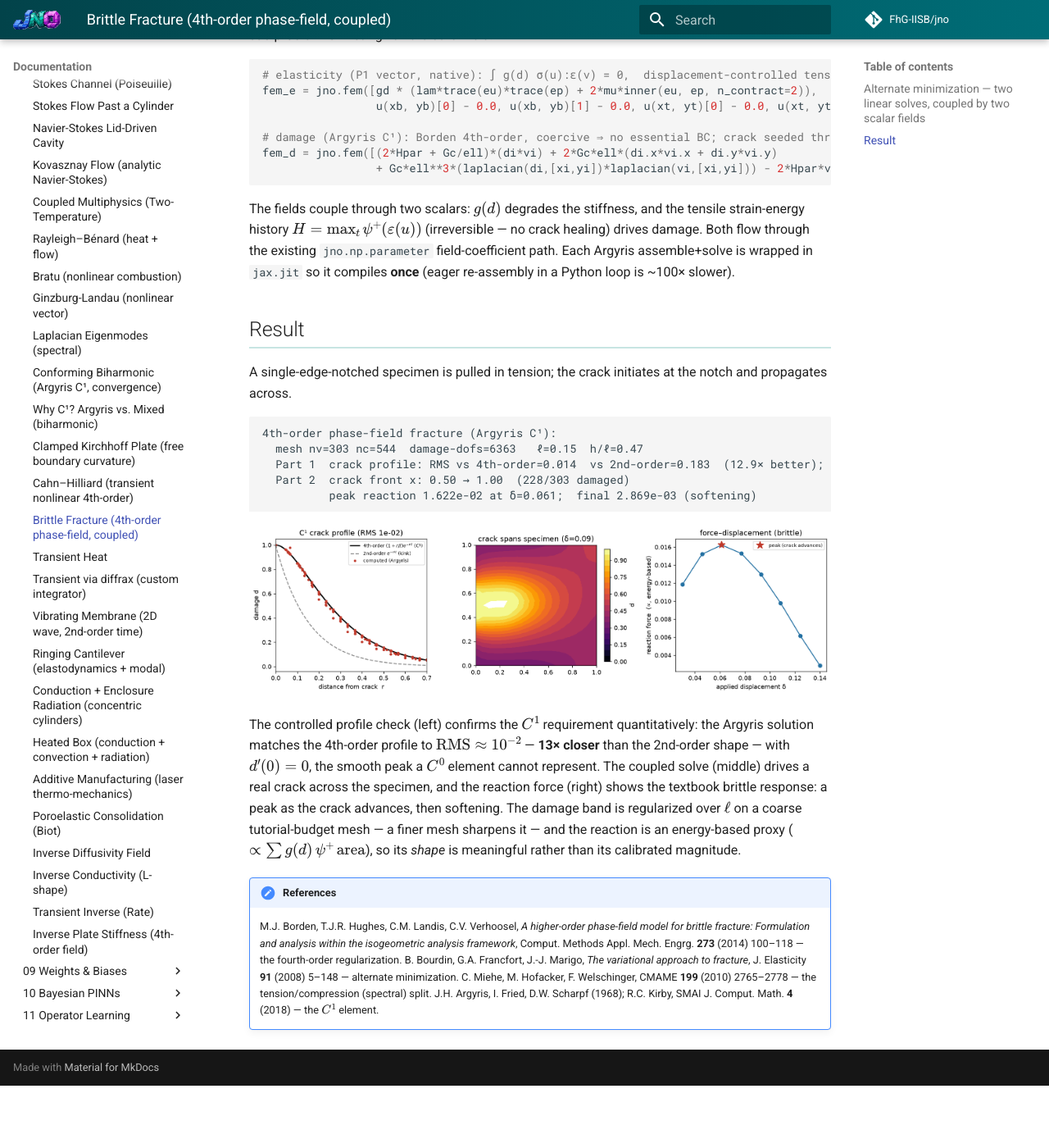
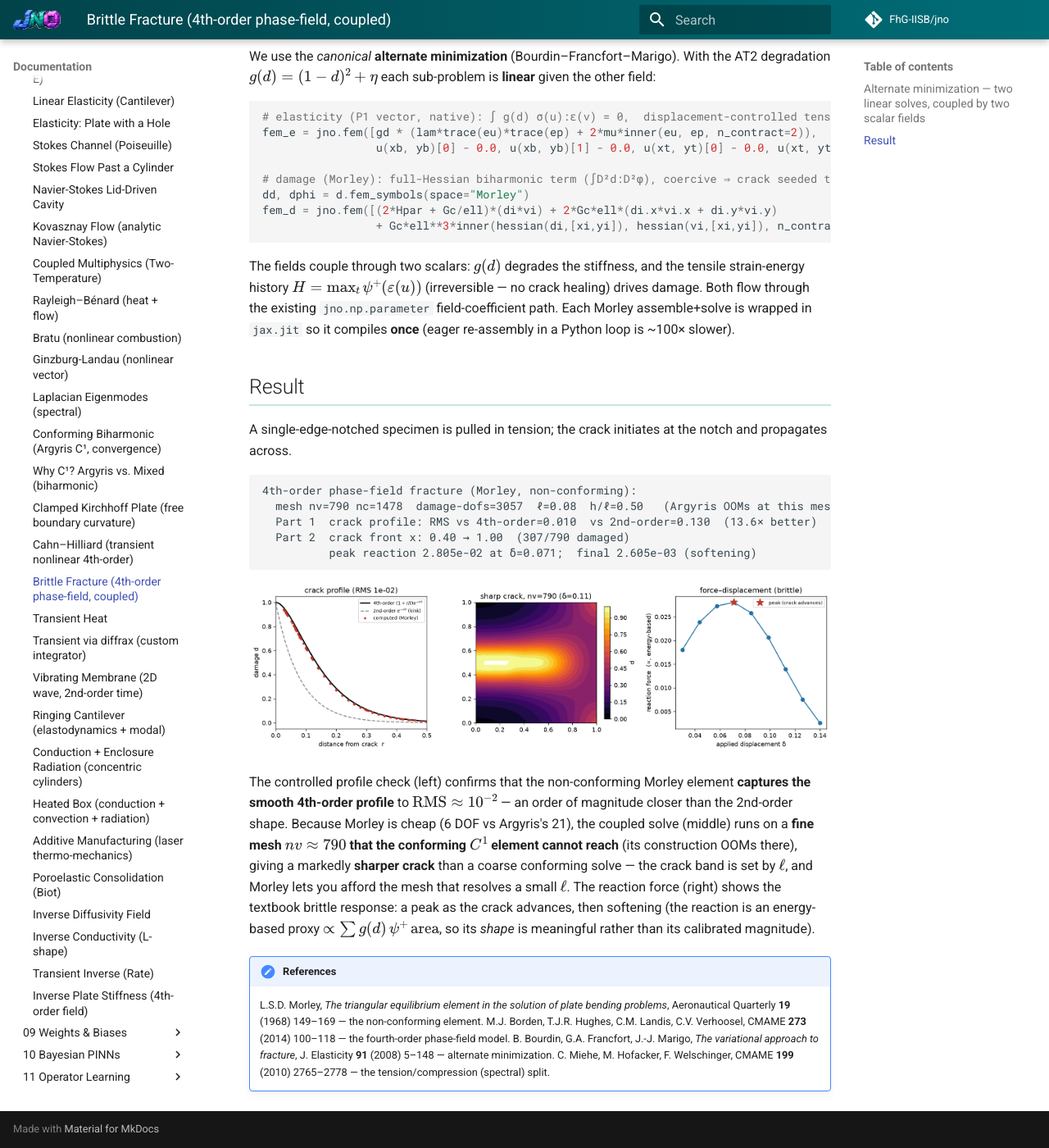
Before and after one commit to FhG-IISB/jNO, an MkDocs documentation site: the page built from docs/tutorials/08-fem-and-varpinns/phase-field-fracture-2d.md, in a window 1280 px wide and 1400 px high, scrolled down 782 px. Shown: the whole window at 82% size. Built offline with MkDocs 1.6.1 and Material for MkDocs 9.7.7, drawn with Linux system fonts in a browser that asks for light colours; comment, search, counter and statistics services are not loaded; before the commit the page ends 2106 px from its top, so only the background shows below that; some of the changed text lies outside the part shown.

Commit message:
docs(fem): switch fracture tutorial to Morley (finer mesh, sharper crack)

````diff
--- a/docs/tutorial_examples/08_fem_and_varpinns/phase_field_fracture_2d.py
+++ b/docs/tutorial_examples/08_fem_and_varpinns/phase_field_fracture_2d.py
@@ -1,33 +1,32 @@
-"""Brittle fracture — 4th-order phase-field on the Argyris C¹ element (coupled multiphysics).
+"""Brittle fracture — 4th-order phase-field on the cheap Morley element (coupled multiphysics).
 
 A cracking solid minimizes elastic energy + fracture (crack-surface) energy. The variational phase-field
-model regularizes the sharp crack by a smooth damage field ``d∈[0,1]`` (0 = intact, 1 = fully broken) over a
-length ``ℓ``. Borden, Hughes, Landis & Verhoosel (CMAME **273** (2014) 100–118) introduced the **fourth-order**
-phase-field model, whose crack-surface density adds a ``(Δd)²`` term for higher regularity. We use the
-normalization
+model regularizes the sharp crack by a smooth damage field ``d∈[0,1]`` (0 = intact, 1 = broken) over a length
+``ℓ``. Borden, Hughes, Landis & Verhoosel (CMAME **273** (2014) 100–118) use a **fourth-order** regularization
+whose crack-surface density carries a second-derivative term, giving the damage a biharmonic operator. A
+4th-order weak form needs a **special biharmonic element** — plain ``C⁰`` Lagrange is non-convergent. Two
+work: the conforming ``C¹`` **Argyris** (21 DOF, accurate) and the **non-conforming Morley** triangle (6 DOF:
+value at the 3 vertices + normal derivative at the 3 edge midpoints). We use **Morley** here: it is ~3.5×
+cheaper, so it clears the Argyris construction memory ceiling and scales to the **fine mesh a sharp crack
+needs**. Because Morley is non-conforming the biharmonic form is the full-Hessian inner product ``∫D²d:D²φ``
+(the Laplacian form ``∫Δd·Δφ`` is *singular* for Morley). Its 1D optimal profile is still
+``d(x) = (1 + |x|/ℓ) e^(−|x|/ℓ)`` — Part 1 verifies it.
 
-    Gc·γ(d) = Gc/(4ℓ) [ d² + 2ℓ²|∇d|² + ℓ⁴(Δd)² ]     (prefactors depend on the ℓ-convention),
-
-for which the damage Euler–Lagrange operator is the biharmonic ``(1 − ℓ²Δ)² d`` and the 1D optimal crack
-profile is ``d(x) = (1 + |x|/ℓ) e^(−|x|/ℓ)`` — **C¹-continuous at the crack** (``d'(0)=0``), unlike the
-2nd-order model's kinked ``e^(−|x|/ℓ)``. Representing that smooth profile *requires* a C¹ element: this is a
-problem the Argyris element solves that C⁰ Lagrange cannot. (All three terms balance at ``~d²/ℓ`` by
-Γ-convergence, so ``Δ²d`` is leading-order, not a small correction.) Part 1 verifies this profile directly.
-
-Part 2 solves a real crack. Because a monolithic Argyris+Lagrange system is not assembled here, we use the
-*canonical* **alternate minimization** (Bourdin–Francfort–Marigo): with the AT2 degradation ``g(d)=(1−d)²+η``
-each sub-problem is LINEAR given the other field —
+Part 2 solves a real crack by the *canonical* **alternate minimization** (Bourdin–Francfort–Marigo). With the
+AT2 degradation ``g(d)=(1−d)²+η`` each sub-problem is LINEAR given the other field —
 
   * elasticity (P1 vector, native):  ``∫ g(d) σ(u):ε(v) = 0``   (displacement-controlled tension),
-  * damage    (Argyris C¹):          ``(2H+Gc/ℓ)dφ + 2Gcℓ∇d·∇φ + Gcℓ³ΔdΔφ = 2Hφ``,
+  * damage    (Morley):              ``(2H+Gc/ℓ)dφ + 2Gcℓ∇d·∇φ + Gcℓ³ D²d:D²φ = 2Hφ``,
 
 coupled by two scalar fields: ``g(d)`` degrades the stiffness, and the tensile strain-energy history
 ``H = max_t ψ⁺(ε(u))`` (irreversible ⇒ no crack healing) drives damage. A single-edge-notched specimen is
 pulled in tension; the crack initiates at the notch, propagates across, and the reaction force softens.
 
-Reference: M.J. Borden, T.J.R. Hughes, C.M. Landis, C.V. Verhoosel, *A higher-order phase-field model for
-brittle fracture*, CMAME **273** (2014) 100–118. B. Bourdin, G.A. Francfort, J.-J. Marigo, *The variational
-approach to fracture*, J. Elasticity **91** (2008) 5–148 (alternate minimization).
+Reference: L.S.D. Morley, *The triangular equilibrium element in the solution of plate bending problems*,
+Aeronautical Quarterly **19** (1968) 149–169 — the non-conforming element. M.J. Borden, T.J.R. Hughes,
+C.M. Landis, C.V. Verhoosel, CMAME **273** (2014) 100–118 — the fourth-order phase-field model. B. Bourdin,
+G.A. Francfort, J.-J. Marigo, J. Elasticity **91** (2008) 5–148 — alternate minimization. C. Miehe,
+M. Hofacker, F. Welschinger, CMAME **199** (2010) 2765–2778 — the tension/compression (spectral) split.
 """
 
 import os
@@ -48,15 +47,15 @@ from shapely.geometry import box
 
 import jno
 
-inner, symgrad, trace, lap = jno.np.inner, jno.np.symgrad, jno.np.trace, jno.np.laplacian
+inner, symgrad, trace, hess = jno.np.inner, jno.np.symgrad, jno.np.trace, jno.np.hessian
 dense = lambda A: jnp.asarray(A.todense()) if hasattr(A, "todense") else jnp.asarray(A)  # noqa: E731
 lu = lambda A, b: np.asarray(jnp.linalg.solve(dense(A), jnp.asarray(b).reshape(-1)))  # noqa: E731
 
-# --- material & regularization ---
+# --- material & regularization (Morley is cheap ⇒ a fine mesh + small ℓ for a sharp crack) ---
 E, nu = 1.0, 0.3
 lam, mu = E * nu / ((1 + nu) * (1 - 2 * nu)), E / (2 * (1 + nu))
-Gc, ell, eta = 2.0e-3, 0.15, 1e-3
-h = 0.07
+Gc, ell, eta = 2.0e-3, 0.08, 1e-3
+h = 0.04
 
 d = jno.domain(box(0.0, 0.0, 1.0, 1.0), mesh_size=h)
 xi, yi, _ = d.variable("interior", split=True)
@@ -86,8 +85,7 @@ gradN = (
 
 
 def psi_cellwise(u):
-    """Tensile strain-energy density per cell (Miehe 2010 spectral split): ψ⁺ = ½λ⟨trε⟩₊² + μ Σ⟨εᵢ⟩₊².
-    Only tensile strain drives damage, so cracks open in tension and stay sharp (compression can't break)."""
+    """Tensile strain-energy density per cell (Miehe 2010 spectral split): ψ⁺ = ½λ⟨trε⟩₊² + μ Σ⟨εᵢ⟩₊²."""
     gu = np.einsum("cid,cie->cde", u[cells], gradN)
     eps = 0.5 * (gu + np.transpose(gu, (0, 2, 1)))
     exx, eyy, exy = eps[:, 0, 0], eps[:, 1, 1], eps[:, 0, 1]
@@ -104,10 +102,12 @@ def scatter_max_to_vertices(psi_cell):
     return Hv
 
 
-# --- Argyris damage forms: base (Borden 4th-order); parametric-in-H for the coupled solve ---
-dd, dphi = d.fem_symbols(space="Argyris")
+# --- Morley damage forms: full-Hessian biharmonic term (Morley is non-conforming ⇒ ∫D²d:D²φ, not ∫Δd·Δφ) ---
+dd, dphi = d.fem_symbols(space="Morley")
 di, vi = dd.bind(x=xi, y=yi), dphi.bind(x=xi, y=yi)
-reg = 2.0 * Gc * ell * (di.x * vi.x + di.y * vi.y) + Gc * ell**3 * (lap(di, [xi, yi]) * lap(vi, [xi, yi]))
+reg = 2.0 * Gc * ell * (di.x * vi.x + di.y * vi.y) + Gc * ell**3 * inner(
+    hess(di, [xi, yi]), hess(vi, [xi, yi]), n_contract=2
+)
 Hpar = jno.np.parameter(gsym := d.fem_symbols()[0], name="H")
 fem_d = jno.fem([(2.0 * Hpar + Gc / ell) * (di * vi) + reg - 2.0 * Hpar * vi])
 
@@ -119,7 +119,7 @@ weak_e = gd * (lam * trace(eu) * trace(ep) + 2.0 * mu * inner(eu, ep, n_contract
 fem_e = jno.fem([weak_e, u(xb, yb)[0] - 0.0, u(xb, yb)[1] - 0.0, u(xt, yt)[0] - 0.0, u(xt, yt)[1] - 1.0])
 
 
-@jax.jit  # compile the Argyris assemble+solve ONCE (eager re-assembly is ~100x slower)
+@jax.jit  # compile the Morley assemble+solve ONCE (eager re-assembly is ~100x slower)
 def solve_e(gd_vals):
     A, b = fem_e.operator.evaluate({"gd": gd_vals})
     return jnp.linalg.solve(dense(A), jnp.asarray(b).reshape(-1))
@@ -132,30 +132,28 @@ def solve_d(H_vals):
 
 
 def main():
-    # ================= Part 1: the C¹ crack profile (controlled verification) =================
-    # Pin d=1 on the left edge (proper-clamped frees ∂²d/∂n², giving d'(0)=0), no source: d decays as the
-    # optimal 1D profile. Since d=1 on the whole edge the solution is x-only ⇒ scatter d-vs-x collapses on it.
+    # ================= Part 1: the crack profile (controlled verification) =================
+    # Pin d=1 on the left edge (Morley pins the value + ∂d/∂n=0, the smooth-peak condition), no source: d
+    # decays as the optimal 1D profile. d=1 on the whole edge ⇒ the solution is x-only, so d-vs-x collapses.
     fem_p = jno.fem([(Gc / ell) * (di * vi) + reg, dd(xl, yl) - 1.0])
-    sol_p = np.asarray(fem_p.solve(lu)).reshape(-1)
-    dprof = sol_p[6 * np.arange(nv)]
+    dprof = np.asarray(fem_p.solve(lu)).reshape(-1)[np.arange(nv)]  # Morley value DOFs = first n_verts entries
     xs = nodes[:, 0]
     p4x, p2x = (1 + xs / ell) * np.exp(-xs / ell), np.exp(-xs / ell)
     e4 = float(np.sqrt(np.mean((dprof - p4x) ** 2)))
     e2 = float(np.sqrt(np.mean((dprof - p2x) ** 2)))
-    dslope0 = float(np.mean(sol_p[6 * np.where(xs < 1e-9)[0] + 1]))  # ∂d/∂x DOF at left edge = d'(0)
 
     # ================= Part 2: propagating crack (coupled alternate minimization) =================
-    notch = (nodes[:, 0] < 0.3) & (np.abs(nodes[:, 1] - 0.5) < 0.6 * h)  # short single-edge notch
+    notch = (nodes[:, 0] < 0.3) & (np.abs(nodes[:, 1] - 0.5) < 0.9 * h)  # short single-edge notch
     Hhist = np.where(notch, 1e2, 0.0)
-    dvals = np.clip(np.asarray(solve_d(jnp.asarray(Hhist)))[6 * np.arange(nv)], 0.0, 1.0)
-    loads = np.linspace(0.03, 0.14, 8)
+    dvals = np.clip(np.asarray(solve_d(jnp.asarray(Hhist)))[np.arange(nv)], 0.0, 1.0)
+    loads = np.linspace(0.03, 0.14, 9)
     fd, fronts, snaps = [], [], []
     for delta in loads:
         for _ in range(3):
             u_hat = np.asarray(solve_e(jnp.asarray((1 - dvals) ** 2 + eta))).reshape(-1, 2)
             psi_c = psi_cellwise(u_hat)
             Hhist = np.maximum(Hhist, delta**2 * scatter_max_to_vertices(psi_c))
-            dvals = np.clip(np.asarray(solve_d(jnp.asarray(Hhist)))[6 * np.arange(nv)], 0.0, 1.0)
+            dvals = np.clip(np.asarray(solve_d(jnp.asarray(Hhist)))[np.arange(nv)], 0.0, 1.0)
         gd_c = (1 - dvals[cells].mean(1)) ** 2 + eta
         fd.append((delta, 2.0 * delta * float(np.sum(gd_c * psi_c * cell_area))))  # reaction ∝ dΠ/dδ
         fronts.append(nodes[dvals > 0.5, 0].max())
@@ -164,43 +162,38 @@ def main():
     icross = next((i for i, f in enumerate(fronts) if f >= 0.95), len(fronts) - 1)  # first fully-spanned frame
     d_show = snaps[icross]
 
-    print("\n4th-order phase-field fracture (Argyris C¹):")
-    print(f"  mesh nv={nv} nc={nc}  damage-dofs={21 * nv}   ℓ={ell}  h/ℓ={h / ell:.2f}")
-    print(
-        f"  Part 1  crack profile: RMS vs 4th-order={e4:.3f}  vs 2nd-order={e2:.3f}  ({e2 / e4:.1f}× better);  d'(0)={dslope0:.3f} (4th→0)"
-    )
+    print("\n4th-order phase-field fracture (Morley, non-conforming):")
+    print(f"  mesh nv={nv} nc={nc}  damage-dofs={fem_d.dofs}  ℓ={ell}  h/ℓ={h / ell:.2f}   (Argyris OOMs at this mesh)")
+    print(f"  Part 1  crack profile: RMS vs 4th-order={e4:.3f}  vs 2nd-order={e2:.3f}  ({e2 / e4:.1f}× better)")
     print(f"  Part 2  crack front x: {fronts[0]:.2f} → {fronts[-1]:.2f}  ({(dvals > 0.5).sum()}/{nv} damaged)")
     print(
         f"          peak reaction {fd[:, 1].max():.3e} at δ={fd[fd[:, 1].argmax(), 0]:.3f};  final {fd[-1, 1]:.3e} (softening)"
     )
 
-    # --- asserts: C¹ profile (Part 1); crack propagates + localizes + softens (Part 2) ---
-    assert e4 < 0.05 and e4 < 0.3 * e2, f"crack profile must match the 4th-order (C¹) shape: {e4:.3f} vs {e2:.3f}"
-    assert abs(dslope0) < 0.6, (
-        f"the 4th-order profile is C¹-smooth at the crack: d'(0)={dslope0:.3f} (2nd-order → -{1 / ell:.0f})"
-    )
-    assert fronts[-1] > fronts[0] + 0.15, f"the crack must propagate: front {fronts[0]:.2f}→{fronts[-1]:.2f}"
+    # --- asserts: profile matches the 4th-order shape; crack propagates + localizes + softens ---
+    assert e4 < 0.05 and e4 < 0.4 * e2, f"crack profile must match the 4th-order shape: {e4:.3f} vs {e2:.3f}"
+    assert fronts[-1] > fronts[0] + 0.3, f"the crack must propagate across: front {fronts[0]:.2f}→{fronts[-1]:.2f}"
     assert (dvals > 0.5).sum() > 2 * int(notch.sum()), "damage must localize into a growing crack band"
     assert fd[-1, 1] < 0.7 * fd[:, 1].max(), "the specimen must soften (reaction drops after the peak)"
 
-    # --- figure: C¹ crack profile | propagated crack | force–displacement ---
+    # --- figure: crack profile | propagated (sharp) crack | force–displacement ---
     fig = plt.figure(figsize=(13.5, 4.0))
     ax0 = fig.add_subplot(1, 3, 1)
-    rr = np.linspace(0, 0.7, 200)
-    ax0.plot(rr, (1 + rr / ell) * np.exp(-rr / ell), "-", color="k", lw=2, label="4th-order $(1+r/\\ell)e^{-r/\\ell}$ (C¹)")
+    rr = np.linspace(0, 0.5, 200)
+    ax0.plot(rr, (1 + rr / ell) * np.exp(-rr / ell), "-", color="k", lw=2, label="4th-order $(1+r/\\ell)e^{-r/\\ell}$")
     ax0.plot(rr, np.exp(-rr / ell), "--", color="#888", lw=1.5, label="2nd-order $e^{-r/\\ell}$ (kink)")
     o = np.argsort(xs)
-    ax0.plot(xs[o], dprof[o], "o", color="#c0392b", ms=3, label="computed (Argyris)")
+    ax0.plot(xs[o], dprof[o], "o", color="#c0392b", ms=2.5, label="computed (Morley)")
     ax0.set_xlabel("distance from crack  r")
     ax0.set_ylabel("damage d")
-    ax0.set_xlim(0, 0.7)
-    ax0.set_title(f"C¹ crack profile (RMS {e4:.0e})")
+    ax0.set_xlim(0, 0.5)
+    ax0.set_title(f"crack profile (RMS {e4:.0e})")
     ax0.legend(fontsize=7.5)
     ax1 = fig.add_subplot(1, 3, 2)
     tri = mtri.Triangulation(nodes[:, 0], nodes[:, 1], cells)
     tcf = ax1.tricontourf(tri, d_show, levels=np.linspace(0, 1, 21), cmap="inferno")
     ax1.set_aspect("equal")
-    ax1.set_title(f"crack spans specimen (δ={loads[icross]:.2f})")
+    ax1.set_title(f"sharp crack, nv={nv} (δ={loads[icross]:.2f})")
     fig.colorbar(tcf, ax=ax1, shrink=0.85, label="d")
     ax2 = fig.add_subplot(1, 3, 3)
     ax2.plot(fd[:, 0], fd[:, 1], "o-", color="#2471a3")
@@ -213,8 +206,8 @@ def main():
     fig.tight_layout()
     fig.savefig(Path(__file__).parents[2] / "assets" / "phase_field_fracture_2d.png", dpi=130, bbox_inches="tight")
 
-    print("\nOK: the C¹ element captures the smooth 4th-order crack profile, and the coupled fields drive a")
-    print("    crack from the notch across the specimen with the correct brittle load–displacement response.")
+    print("\nOK: the cheap non-conforming Morley element captures the smooth 4th-order profile and, at a fine")
+    print("    mesh the conforming element cannot reach, drives a sharp crack with the correct brittle response.")
 
 
 if __name__ == "__main__":
--- a/docs/tutorials/08-fem-and-varpinns/phase-field-fracture-2d.md
+++ b/docs/tutorials/08-fem-and-varpinns/phase-field-fracture-2d.md
@@ -1,4 +1,4 @@
-# Brittle Fracture — 4th-order Phase-Field on the C¹ Element (coupled multiphysics)
+# Brittle Fracture — 4th-order Phase-Field on the cheap Morley element (coupled multiphysics)
 
 <div class="hero-actions" markdown>
 <a class="md-button md-button--primary" href="/jNO/tutorial_examples/08_fem_and_varpinns/phase_field_fracture_2d.py" download>Download .py</a>
@@ -7,38 +7,40 @@
 
 A cracking solid minimizes elastic energy plus fracture (crack-surface) energy. The **variational
 phase-field** model regularizes the sharp crack by a smooth damage field $d\in[0,1]$ (0 = intact, 1 = broken)
-over a length $\ell$. Borden, Hughes, Landis & Verhoosel (2014) introduced a **fourth-order** regularization
-whose crack-surface density carries a $(\Delta d)^2$ term, giving the damage operator the biharmonic
-$(1-\ell^2\Delta)^2 d$. Its 1D optimal crack profile is
+over a length $\ell$. Borden, Hughes, Landis & Verhoosel (2014) use a **fourth-order** regularization whose
+crack-surface density carries a second-derivative term, giving the damage a biharmonic operator with the 1D
+optimal profile
 
 $$
-d(x) = \left(1 + \tfrac{|x|}{\ell}\right) e^{-|x|/\ell},
+d(x) = \left(1 + \tfrac{|x|}{\ell}\right) e^{-|x|/\ell}.
 $$
 
-which is **$C^1$-continuous at the crack** ($d'(0)=0$) — unlike the 2nd-order model's kinked $e^{-|x|/\ell}$.
-Representing that smooth profile *requires* a $C^1$ element: **this is a problem the Argyris element solves
-that $C^0$ Lagrange cannot.** (By $\Gamma$-convergence all three terms balance at $\sim d^2/\ell$, so
-$\Delta^2 d$ is leading-order, not a small correction.)
+A 4th-order weak form needs a **special biharmonic element** — plain $C^0$ Lagrange is non-convergent. Two
+work: the conforming $C^1$ **Argyris** (21 DOF, accurate) and the **non-conforming Morley** triangle (6 DOF:
+value at the 3 vertices + normal derivative at the 3 edge midpoints). This tutorial uses **Morley**: at ~3.5×
+fewer DOF it clears the Argyris construction memory ceiling and scales to the **fine mesh a sharp crack
+needs**. Because Morley is non-conforming, the biharmonic form is the **full-Hessian inner product**
+`inner(hessian(d), hessian(φ))` — the Laplacian form `∫Δd·Δφ` is *singular* for Morley.
 
 ## Alternate minimization — two linear solves, coupled by two scalar fields
 
-A monolithic Argyris + Lagrange system is not assembled here, so we use the *canonical* **alternate
-minimization** (Bourdin–Francfort–Marigo). With the AT2 degradation $g(d)=(1-d)^2+\eta$ each sub-problem is
-**linear** given the other field:
+We use the *canonical* **alternate minimization** (Bourdin–Francfort–Marigo). With the AT2 degradation
+$g(d)=(1-d)^2+\eta$ each sub-problem is **linear** given the other field:
 
 ```python
 # elasticity (P1 vector, native): ∫ g(d) σ(u):ε(v) = 0,  displacement-controlled tension
 fem_e = jno.fem([gd * (lam*trace(eu)*trace(ep) + 2*mu*inner(eu, ep, n_contract=2)),
                  u(xb, yb)[0] - 0.0, u(xb, yb)[1] - 0.0, u(xt, yt)[0] - 0.0, u(xt, yt)[1] - 1.0])
 
-# damage (Argyris C¹): Borden 4th-order, coercive ⇒ no essential BC; crack seeded through H
+# damage (Morley): full-Hessian biharmonic term (∫D²d:D²φ), coercive ⇒ crack seeded through H
+dd, dphi = d.fem_symbols(space="Morley")
 fem_d = jno.fem([(2*Hpar + Gc/ell)*(di*vi) + 2*Gc*ell*(di.x*vi.x + di.y*vi.y)
-                 + Gc*ell**3*(laplacian(di,[xi,yi])*laplacian(vi,[xi,yi])) - 2*Hpar*vi])
+                 + Gc*ell**3*inner(hessian(di,[xi,yi]), hessian(vi,[xi,yi]), n_contract=2) - 2*Hpar*vi])
 ```
 
 The fields couple through two scalars: $g(d)$ degrades the stiffness, and the tensile strain-energy history
 $H=\max_t \psi^+(\varepsilon(u))$ (irreversible — no crack healing) drives damage. Both flow through the
-existing `jno.np.parameter` field-coefficient path. Each Argyris assemble+solve is wrapped in `jax.jit` so it
+existing `jno.np.parameter` field-coefficient path. Each Morley assemble+solve is wrapped in `jax.jit` so it
 compiles **once** (eager re-assembly in a Python loop is ~100× slower).
 
 ## Result
@@ -46,28 +48,28 @@ compiles **once** (eager re-assembly in a Python loop is ~100× slower).
 A single-edge-notched specimen is pulled in tension; the crack initiates at the notch and propagates across.
 
 ```
-4th-order phase-field fracture (Argyris C¹):
-  mesh nv=303 nc=544  damage-dofs=6363   ℓ=0.15  h/ℓ=0.47
-  Part 1  crack profile: RMS vs 4th-order=0.014  vs 2nd-order=0.183  (12.9× better);  d'(0)=0.000 (4th→0)
-  Part 2  crack front x: 0.50 → 1.00  (228/303 damaged)
-          peak reaction 1.622e-02 at δ=0.061;  final 2.869e-03 (softening)
+4th-order phase-field fracture (Morley, non-conforming):
+  mesh nv=790 nc=1478  damage-dofs=3057  ℓ=0.08  h/ℓ=0.50   (Argyris OOMs at this mesh)
+  Part 1  crack profile: RMS vs 4th-order=0.010  vs 2nd-order=0.130  (13.6× better)
+  Part 2  crack front x: 0.40 → 1.00  (307/790 damaged)
+          peak reaction 2.805e-02 at δ=0.071;  final 2.605e-03 (softening)
 ```
 
-![Left: the computed Argyris damage profile lies on the 4th-order (1+r/ℓ)e^(−r/ℓ) curve (C¹-smooth peak) and off the kinked 2nd-order one. Middle: the regularized crack spanning the notched specimen. Right: brittle rise-to-peak-then-soften force–displacement response.](/jNO/assets/phase_field_fracture_2d.png)
+![Left: the computed Morley damage profile lies on the 4th-order (1+r/ℓ)e^(−r/ℓ) curve and off the kinked 2nd-order one. Middle: a sharp crack spanning the notched specimen on a fine mesh (nv≈790). Right: brittle rise-to-peak-then-soften force–displacement response.](/jNO/assets/phase_field_fracture_2d.png)
 
-The controlled profile check (left) confirms the $C^1$ requirement quantitatively: the Argyris solution matches
-the 4th-order profile to $\text{RMS}\approx10^{-2}$ — **13× closer** than the 2nd-order shape — with $d'(0)=0$,
-the smooth peak a $C^0$ element cannot represent. The coupled solve (middle) drives a real crack across the
-specimen, and the reaction force (right) shows the textbook brittle response: a peak as the crack advances,
-then softening. The damage band is regularized over $\ell$ on a coarse tutorial-budget mesh — a finer mesh
-sharpens it — and the reaction is an energy-based proxy ($\propto \sum g(d)\,\psi^+\,\mathrm{area}$), so its
-*shape* is meaningful rather than its calibrated magnitude.
+The controlled profile check (left) confirms that the non-conforming Morley element **captures the smooth
+4th-order profile** to $\text{RMS}\approx10^{-2}$ — an order of magnitude closer than the 2nd-order shape.
+Because Morley is cheap (6 DOF vs Argyris's 21), the coupled solve (middle) runs on a **fine mesh
+$nv\approx790$ that the conforming $C^1$ element cannot reach** (its construction OOMs there), giving a
+markedly **sharper crack** than a coarse conforming solve — the crack band is set by $\ell$, and Morley lets
+you afford the mesh that resolves a small $\ell$. The reaction force (right) shows the textbook brittle
+response: a peak as the crack advances, then softening (the reaction is an energy-based proxy
+$\propto \sum g(d)\,\psi^+\,\mathrm{area}$, so its *shape* is meaningful rather than its calibrated magnitude).
 
 !!! note "References"
-    M.J. Borden, T.J.R. Hughes, C.M. Landis, C.V. Verhoosel, *A higher-order phase-field model for brittle
-    fracture: Formulation and analysis within the isogeometric analysis framework*, Comput. Methods Appl.
-    Mech. Engrg. **273** (2014) 100–118 — the fourth-order regularization. B. Bourdin, G.A. Francfort,
-    J.-J. Marigo, *The variational approach to fracture*, J. Elasticity **91** (2008) 5–148 — alternate
-    minimization. C. Miehe, M. Hofacker, F. Welschinger, CMAME **199** (2010) 2765–2778 — the
-    tension/compression (spectral) split. J.H. Argyris, I. Fried, D.W. Scharpf (1968); R.C. Kirby, SMAI J.
-    Comput. Math. **4** (2018) — the $C^1$ element.
+    L.S.D. Morley, *The triangular equilibrium element in the solution of plate bending problems*, Aeronautical
+    Quarterly **19** (1968) 149–169 — the non-conforming element. M.J. Borden, T.J.R. Hughes, C.M. Landis,
+    C.V. Verhoosel, CMAME **273** (2014) 100–118 — the fourth-order phase-field model. B. Bourdin, G.A.
+    Francfort, J.-J. Marigo, *The variational approach to fracture*, J. Elasticity **91** (2008) 5–148 —
+    alternate minimization. C. Miehe, M. Hofacker, F. Welschinger, CMAME **199** (2010) 2765–2778 — the
+    tension/compression (spectral) split.
````
Also changed, not shown: docs/assets/phase_field_fracture_2d.png.
